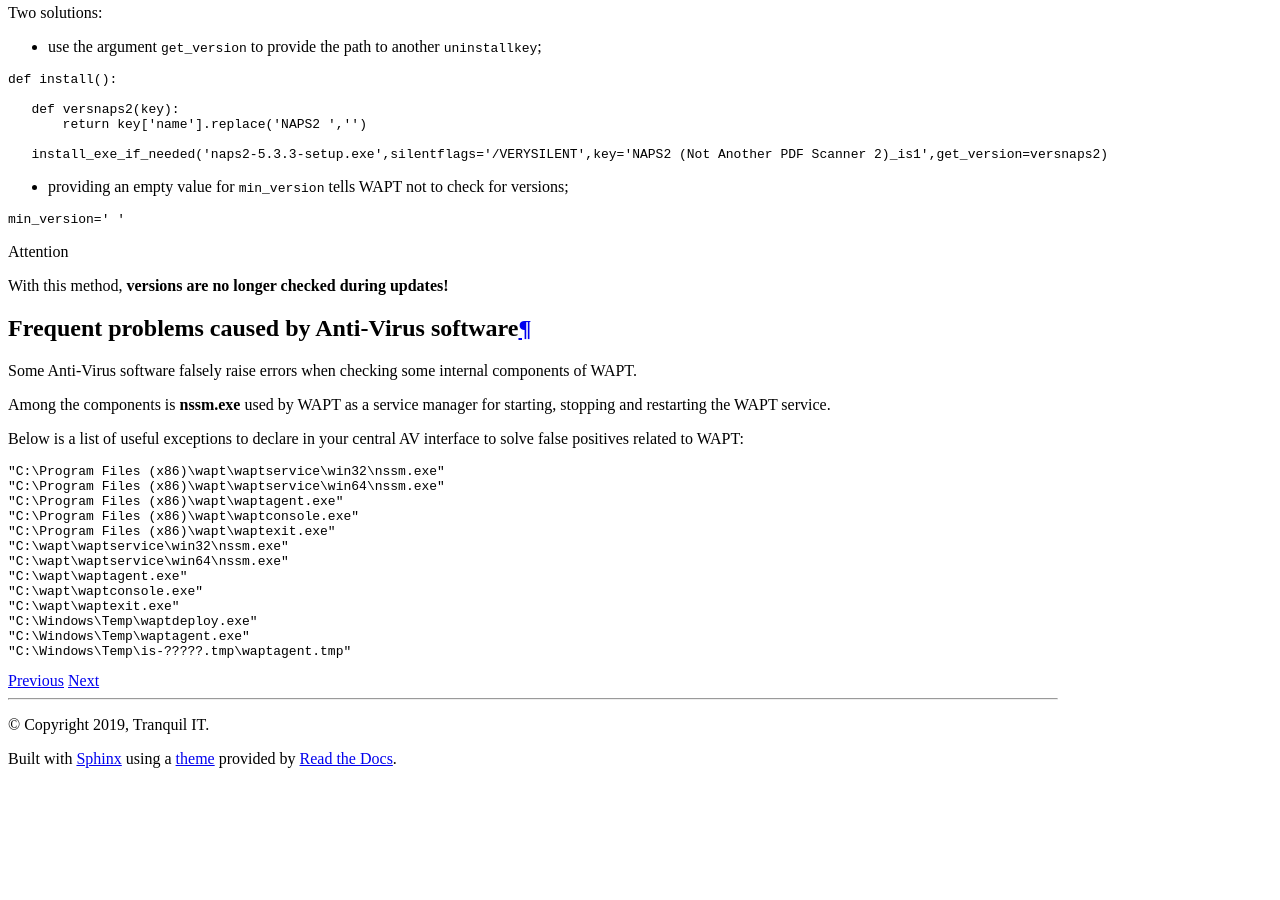
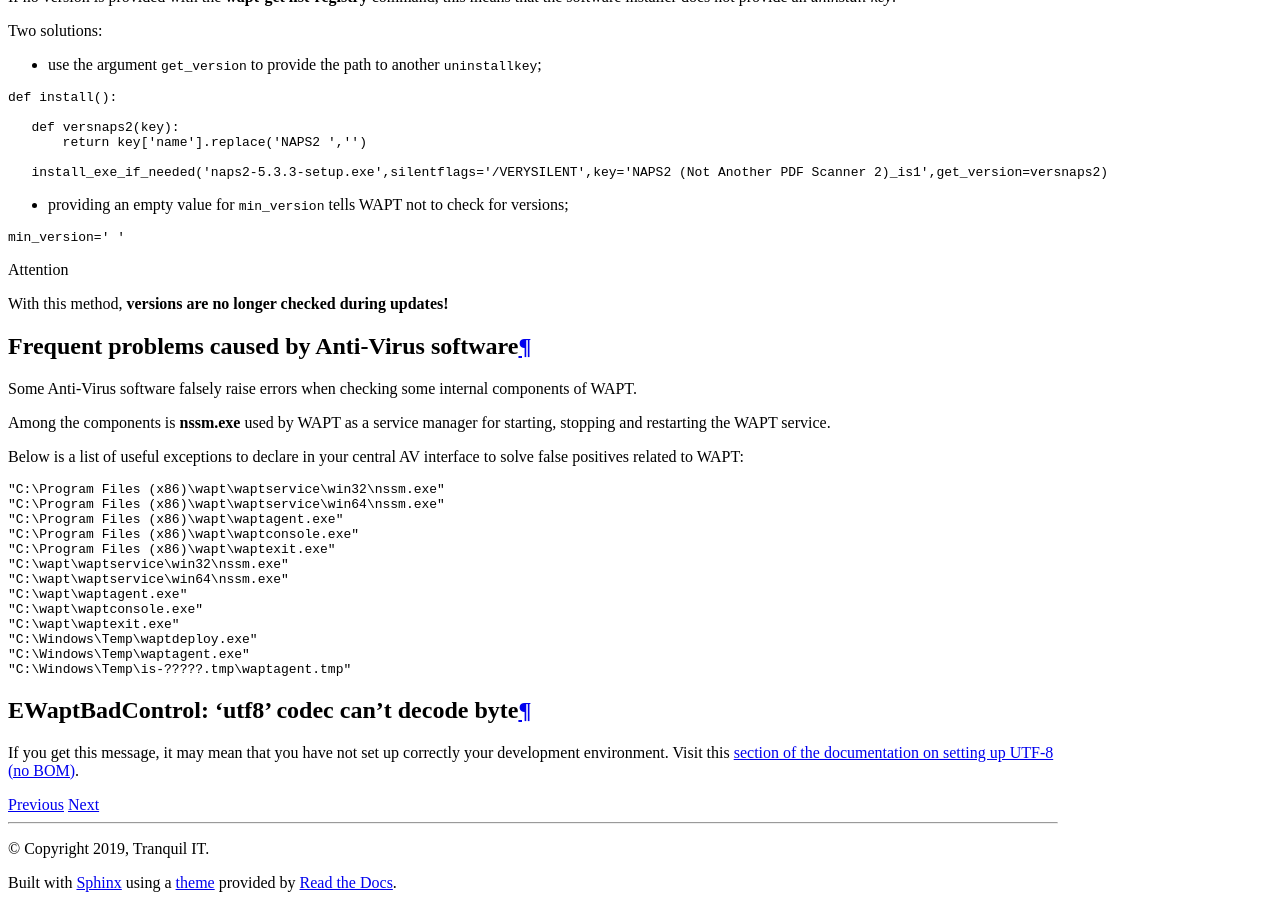
Before and after one commit to tranquilit/WAPT-Documentation, a Sphinx documentation site: the page built from source/wapt-common-problems/common-problems.rst, in a window 1280 px wide and 900 px high, scrolled down 12727 px. Built offline with Sphinx 7.4.7 and the Read the Docs theme 2.0.0, drawn with Linux system fonts in a browser that asks for light colours; before the commit the page ends 13503 px from its top, so only the background shows below that; some of the changed text lies outside the part shown.

Commit message:
added section to Frequent Problems for EWaptBadControl: 'utf8' codec can't decode byte minor corrections to other RST files French Translations

```diff
--- a/source/wapt-common-problems/common-problems.rst
+++ b/source/wapt-common-problems/common-problems.rst
@@ -764,3 +764,10 @@
     "C:\Windows\Temp\waptdeploy.exe"
     "C:\Windows\Temp\waptagent.exe"
     "C:\Windows\Temp\is-?????.tmp\waptagent.tmp"
+
+EWaptBadControl: 'utf8' codec can't decode byte
+-----------------------------------------------
+
+If you get this message, it may mean that you have not set up correctly
+your development environment. Visit this :ref:`section of the documentation
+on setting up UTF-8 (no BOM) <utf8_no_bom>`.
--- a/source/wapt-create-packages/package-additional/use-other-editor.rst
+++ b/source/wapt-create-packages/package-additional/use-other-editor.rst
@@ -66,7 +66,8 @@
 +++++++++++++++++++++++
 
 To configure another editor for WAPT, you must modify the ``editor_for_packages``
-attribute in the ``[global]`` section of your WAPT agent configuration file: :file:`/opt/wapt/wapt-get.ini`
+attribute in the ``[global]`` section of your WAPT agent configuration
+file: :file:`/opt/wapt/wapt-get.ini`.
 
 By default, if the ``editor_for_packages`` attribute is empty,
 WAPT will try to launch (in that order):
--- a/source/wapt-create-packages/wapt-package-structure/index.rst
+++ b/source/wapt-create-packages/wapt-package-structure/index.rst
@@ -170,6 +170,8 @@
                                                                     min_wapt_version, sources, installed_size, signer, signer_fingerprint,
                                                                     signature_date, signed_attributes
 ======================= =========================================== ===========================================
+
+.. _utf8_no_bom:
 
 .. note::
 
```
Also changed, not shown: 4 other files.
